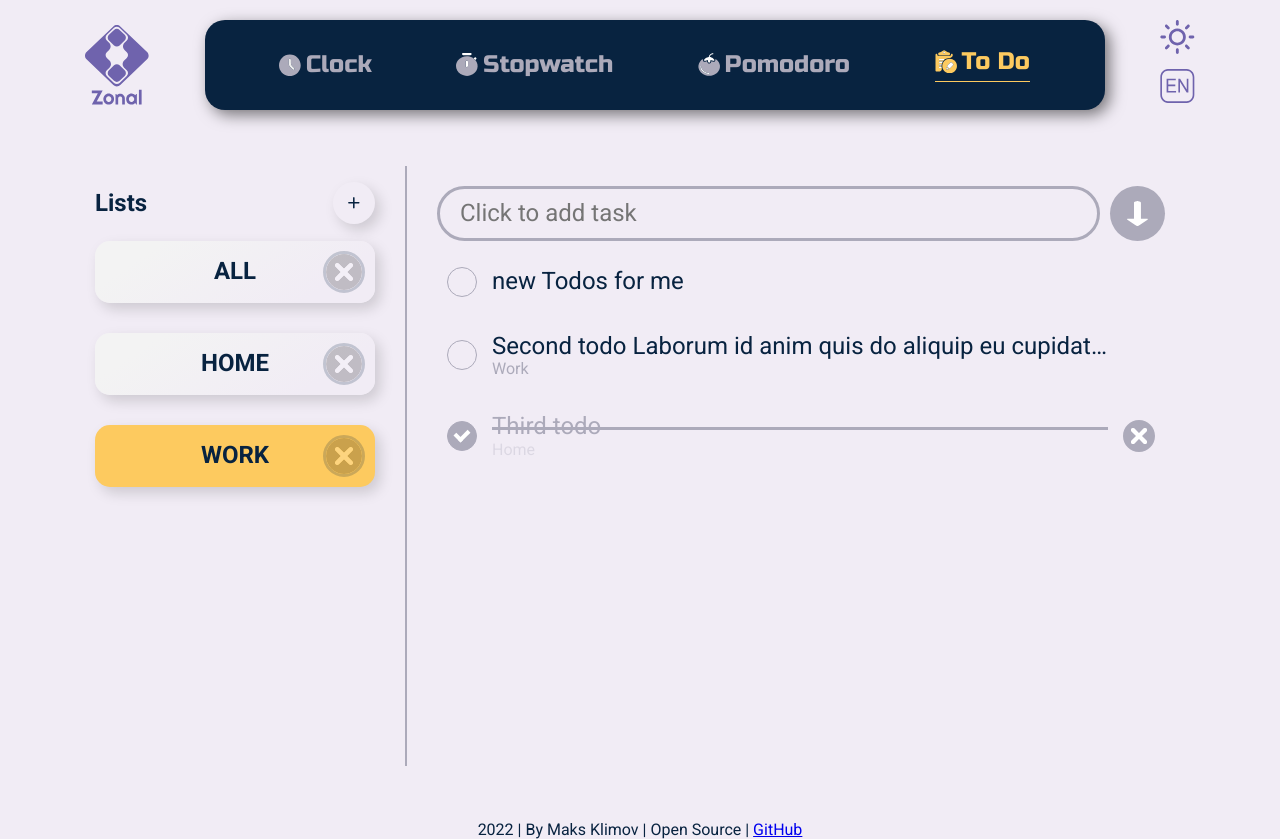
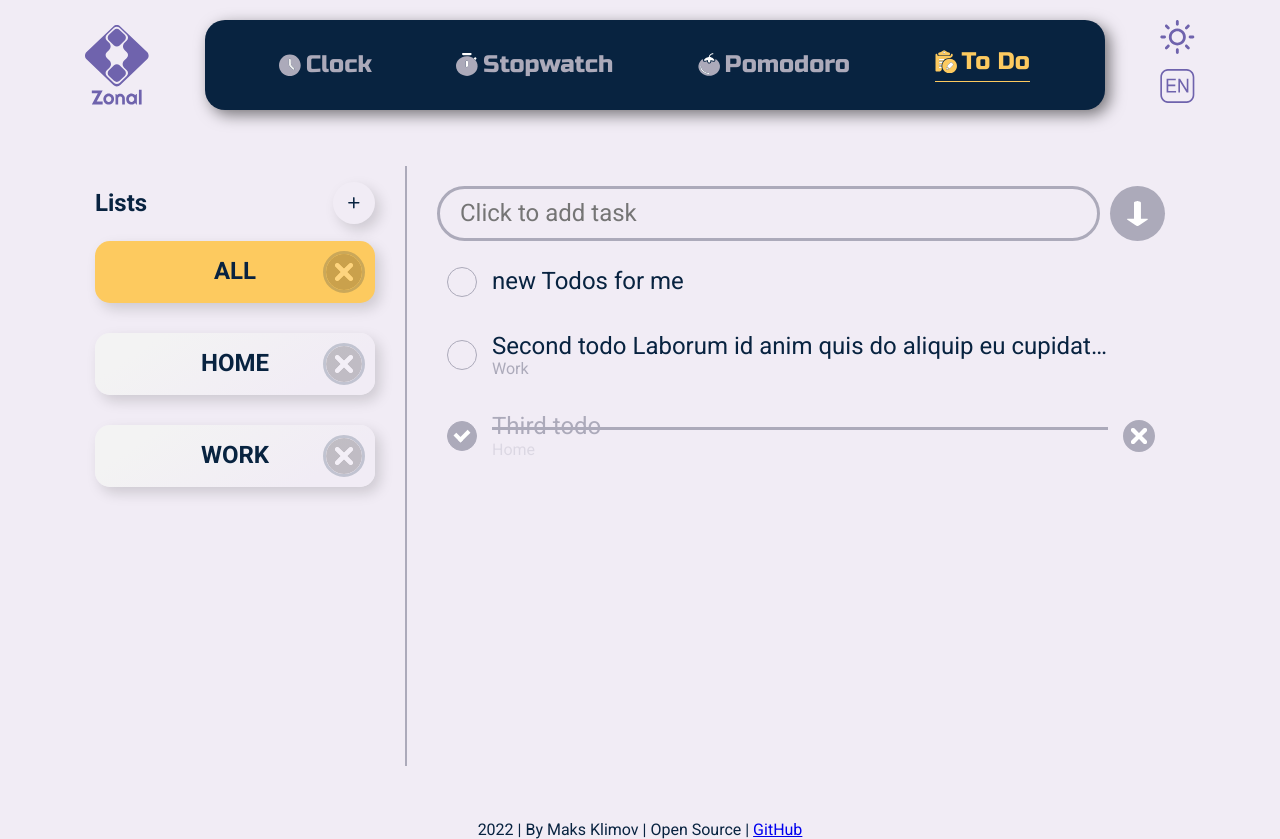
Before and after one commit to MaksEpifanov/zonal, a React (Create React App) app: page /todo in a window 1280 px wide. Built offline with nearby package versions, Linux system fonts and the light colour scheme.

Commit message:
+ logic for List components (change active list, delete list)

```diff
--- a/src/pages/todo/components/Lists/index.jsx
+++ b/src/pages/todo/components/Lists/index.jsx
@@ -1,11 +1,29 @@
 import PropTypes from 'prop-types';
 import { ReactComponent as AddSVG } from 'assets/icons/add.svg';
 import Button from 'common/components/UI/Button';
+
+import useLists from 'pages/todo/hooks/useLists';
+import useActiveLists from 'pages/todo/hooks/useActiveList';
 
 import styles from './Lists.module.scss';
 
 const Lists = ({ className }) => {
   const classNames = `${styles.Lists} ${className}`;
+
+  const [lists, , deleteList] = useLists();
+  const [activeList, changeActiveList] = useActiveLists();
+
+  const labelList = lists.map((list) => (
+    <Button
+      item
+      noResponse
+      onClick={() => changeActiveList(list.id)}
+      value={list.name}
+      active={activeList === list.id}
+      onDelete={() => list.id !== 0 && deleteList(list.id)}
+    />
+  ));
+
   return (
     <div className={classNames}>
       <div className={styles.header}>
@@ -13,9 +31,7 @@ const Lists = ({ className }) => {
         <AddSVG className={styles.header__addBtn} />
       </div>
       <div className={styles.lists}>
-        <Button item noResponse onClick={() => {}} value="all" />
-        <Button item noResponse onClick={() => {}} value="Home" />
-        <Button item noResponse onClick={() => {}} value="Work" active />
+        {labelList}
       </div>
     </div>
   );
--- a/src/store/reducers/todo.js
+++ b/src/store/reducers/todo.js
@@ -14,7 +14,7 @@ const todoReducer = (state, action) => {
         ...state,
         todo: {
           ...state.todo,
-          lists: state.todo.lists.filter((list) => list.id !== 0 && list.id !== action.payload),
+          lists: state.todo.lists.filter((list) => list.id !== action.payload),
         },
       };
     }
```
